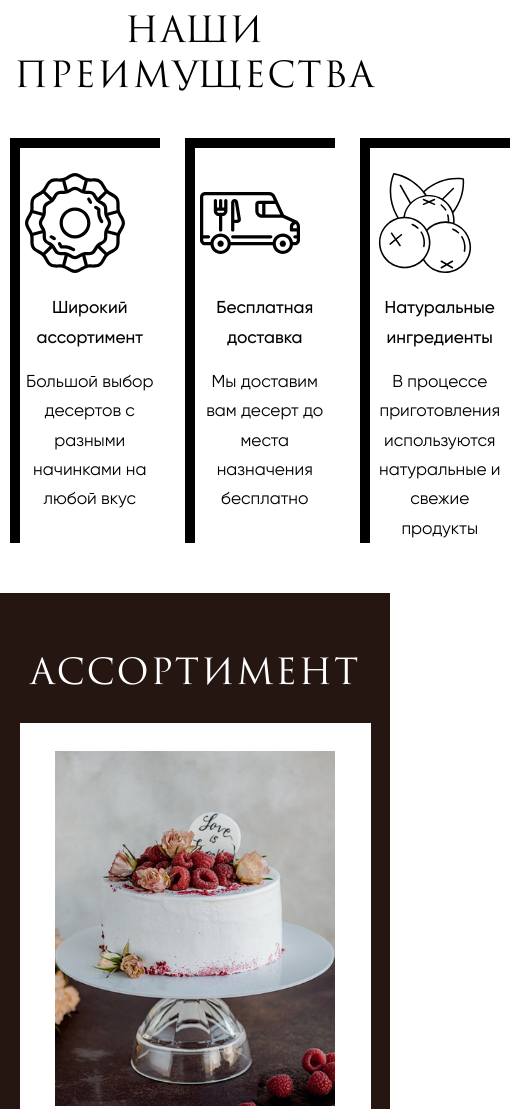
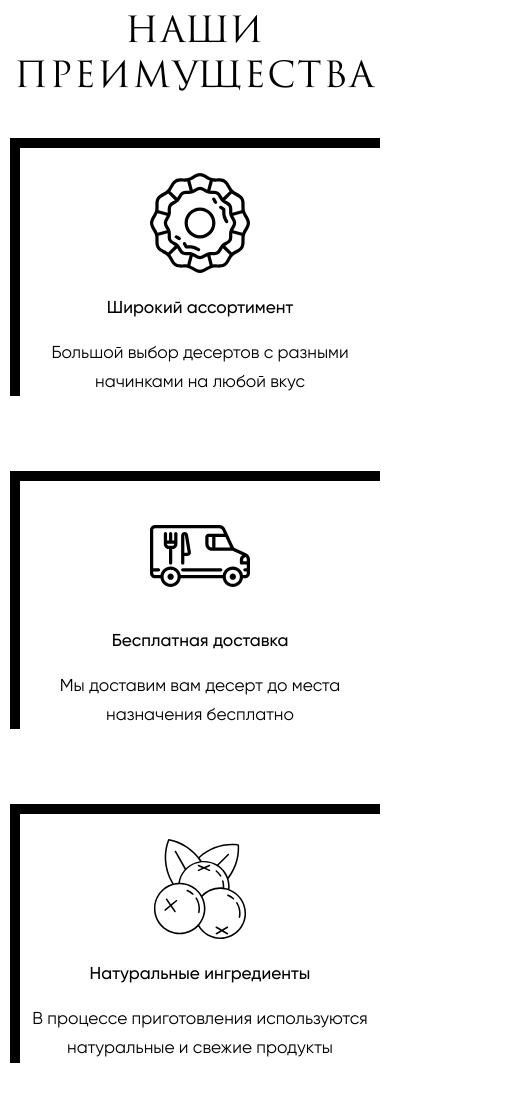
Before and after one commit to dasmodal/cake_landing_page, a plain HTML site: page index.html in a window 390 px wide. Shown: the part 1680-2789 px from the top of the page, 510 px wide, since content can reach past the window. Drawn offline with nearby package versions, Linux system fonts and the light colour scheme.

Commit message:
fix benefits section

```diff
--- a/css/benefits.css
+++ b/css/benefits.css
@@ -27,7 +27,7 @@
   display: flex;
   margin-bottom: 80px;
   min-height: 160px;
-  flex-basis: 33%;
+  width: 33%;
   max-width: 80%;
   padding-left: 5px;
   padding-right: 5px;
@@ -80,7 +80,11 @@
 }
 
 .benefit_img {
-  margin-right: 30px;
+  /*margin-right: 30px;*/
+}
+
+.benefits {
+  flex-wrap: wrap;
 }
 
 .benefits_title {
@@ -91,6 +95,8 @@
 }
 
 .benefit_block {
+  max-width: 100%;
+  flex-basis: 100%;
   border-left: solid 10px;
   border-top: solid 10px;
   font-size: 90%;
```
